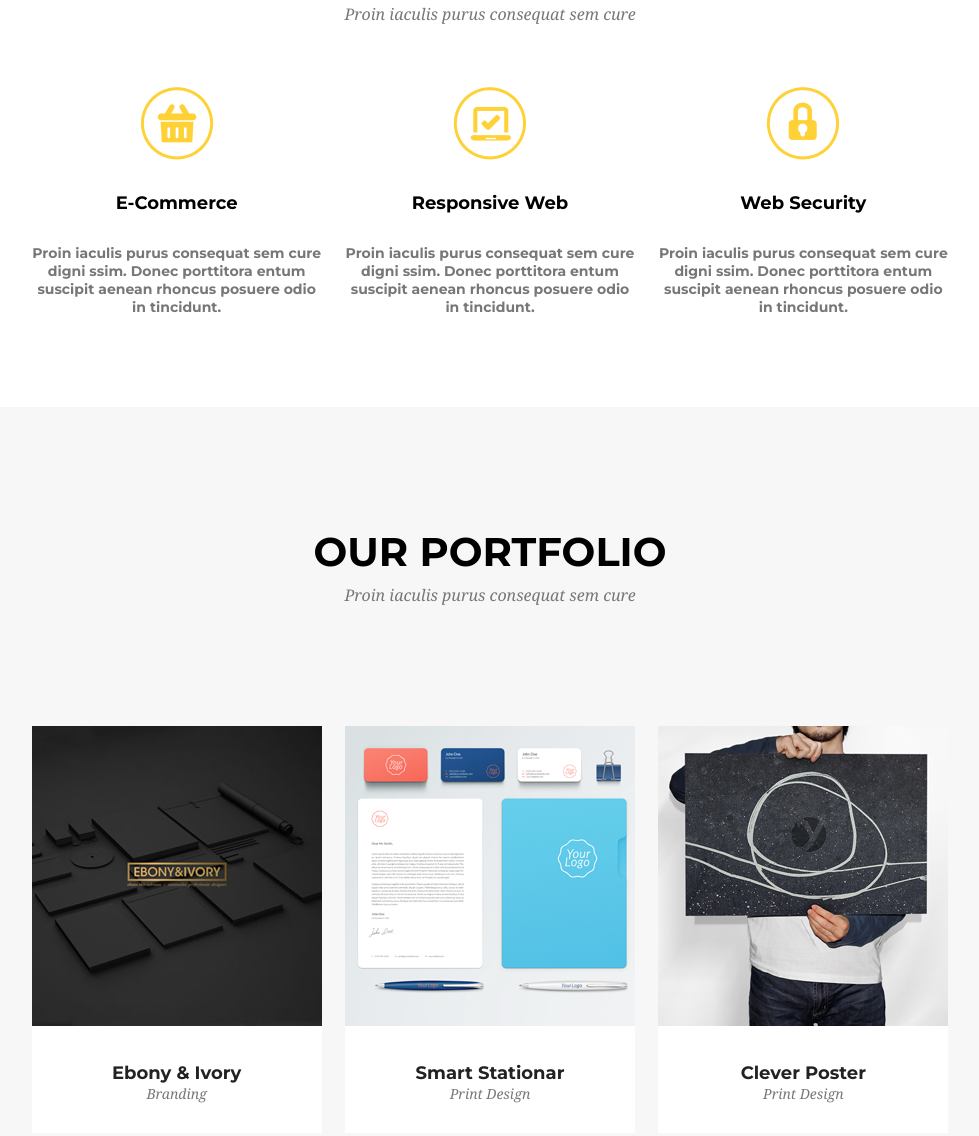
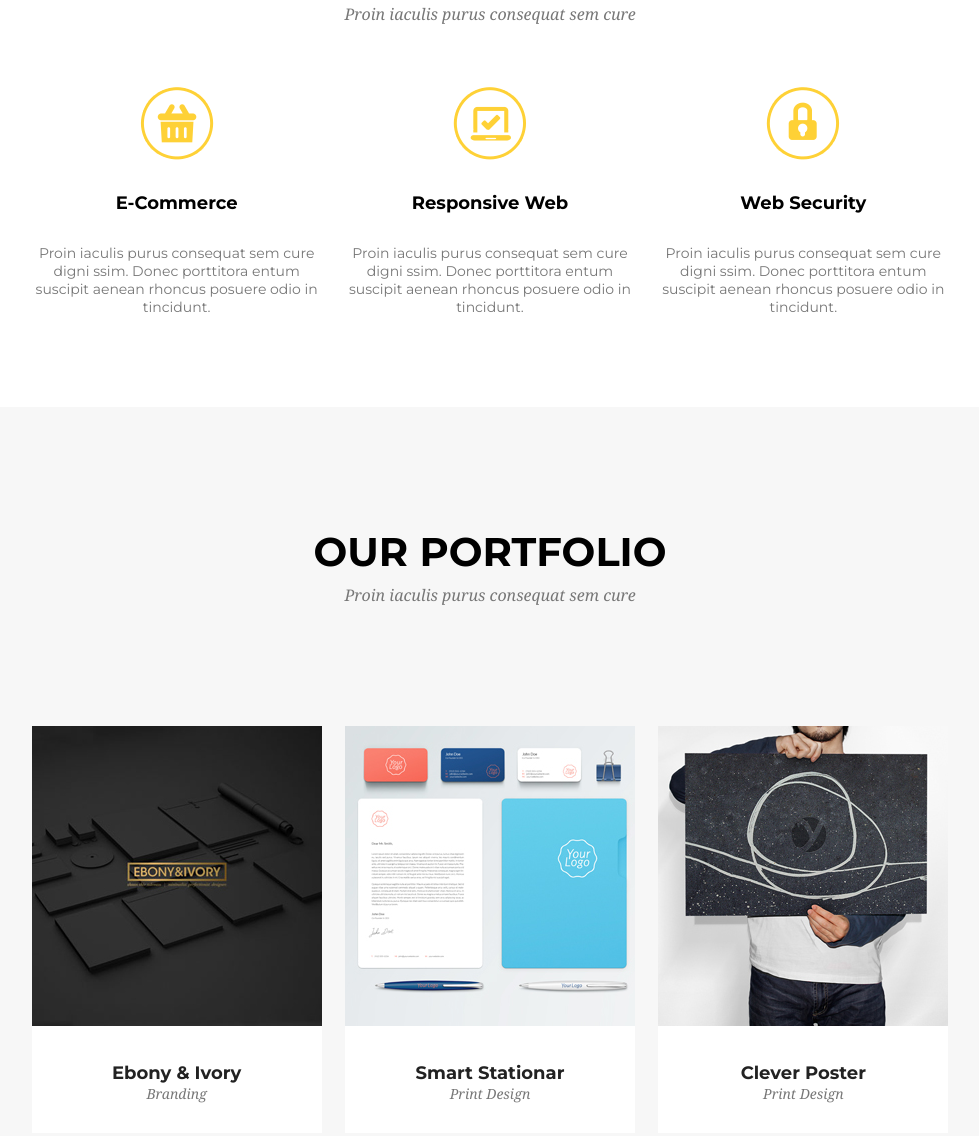
Before and after one commit to ankow8/landing-page, a website: page index.html in a window 1280 px wide. Shown: the part 874-2010 px from the top of the page, without its empty margins (150-1129 px from the left). Drawn offline with Linux system fonts and the light colour scheme.

Commit message:
Modified tag p in html

```diff
--- a/sass/style.scss
+++ b/sass/style.scss
@@ -172,6 +172,7 @@ nav {
         }
         p {
           color: #777777;
+          font-weight: normal;
         }
     }
 }
@@ -218,7 +219,7 @@ p {
   font-family: $font-header;
   font-size: 14px;
   color: #777777;
-  font-weight: bold;
+  /*font-weight: bold;*/
   margin-bottom: -29px;
 }
 
```
Also changed, not shown: css/style.css, 1 other file.
